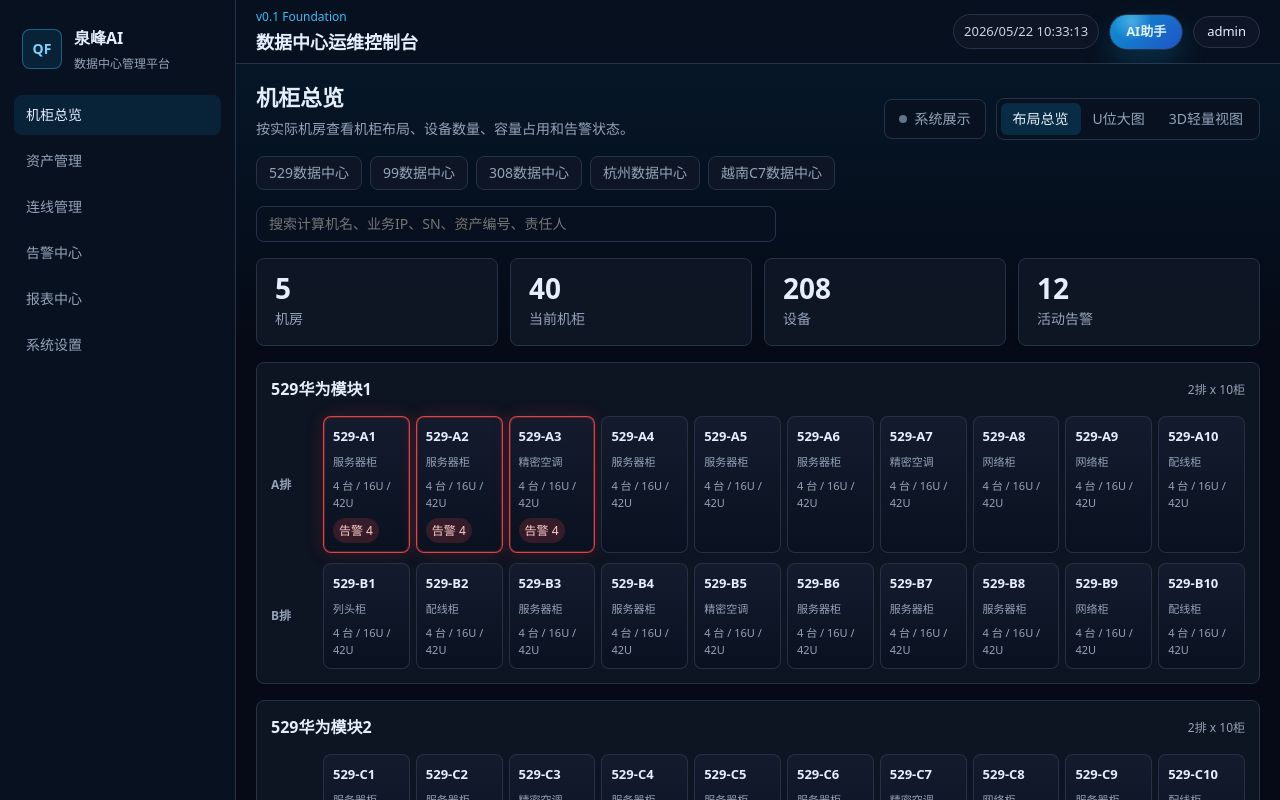
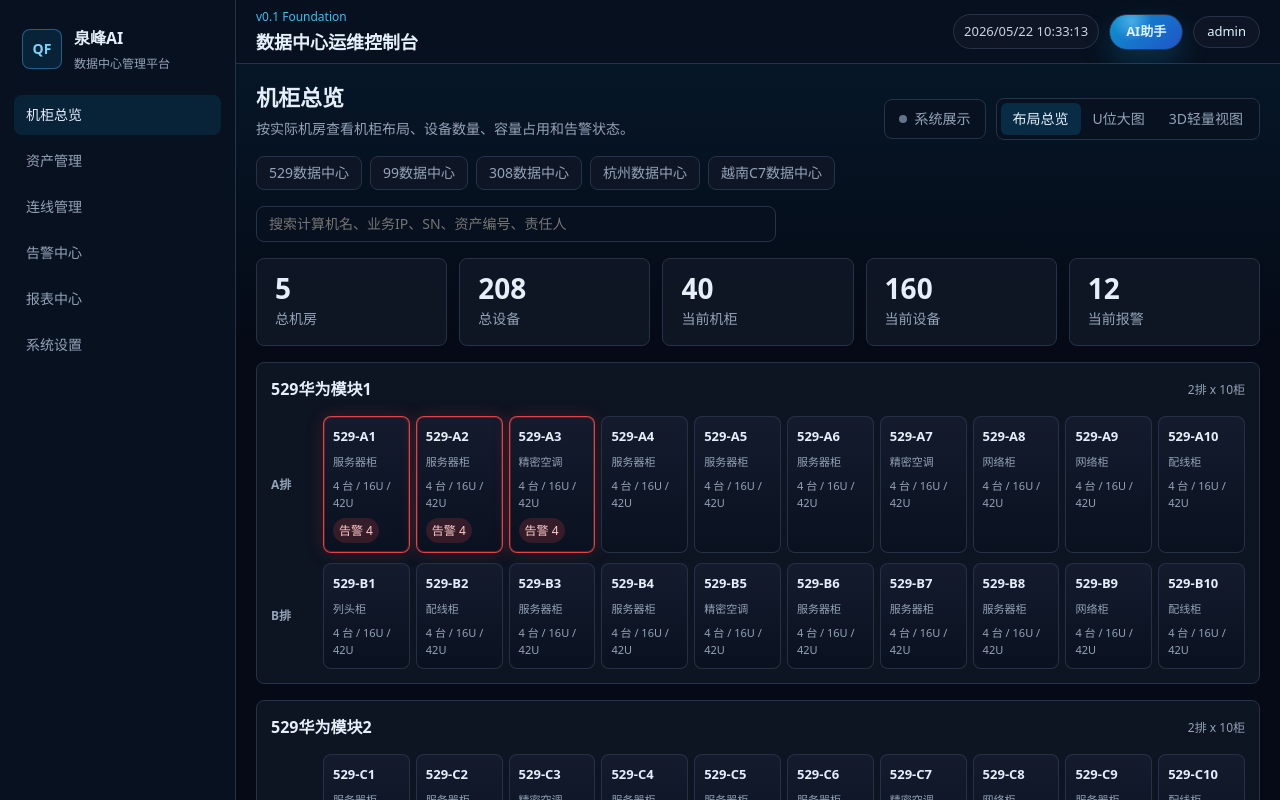
Before and after one commit to guyoufeng/file, a Vue app: page /#/rack-overview in a window 1280 px wide. Shown: the top 800 px of the page. Built offline with nearby package versions, Linux system fonts and the light colour scheme; what vue-konva would draw is missing.

Commit message:
feat: refine rack overview interactions

```diff
--- a/src/features/asset-management/components/DeviceFormDrawer.vue
+++ b/src/features/asset-management/components/DeviceFormDrawer.vue
@@ -109,7 +109,7 @@ function submit() {
 </script>
 
 <template>
-  <div v-if="open" class="drawer">
+  <div v-if="open" class="drawer" @pointerdown.self="emit('close')">
     <div class="drawer-panel">
       <header>
         <h3>{{ device ? '编辑设备' : '新增设备' }}</h3>
--- a/src/features/rack-overview/RackOverviewPage.vue
+++ b/src/features/rack-overview/RackOverviewPage.vue
@@ -22,6 +22,7 @@ import RightDetailDrawer from "./components/RightDetailDrawer.vue";
 import ViewModeTabs, { type ViewMode } from "./components/ViewModeTabs.vue";
 import DeviceFormDrawer from "../asset-management/components/DeviceFormDrawer.vue";
 import { getRoomOptions, getRoomRacks } from "./layout";
+import { getRackOverviewMetrics } from "./metrics";
 
 const Rack3DView = defineAsyncComponent(
   () => import("./components/Rack3DView.vue"),
@@ -56,6 +57,15 @@ const selectedDevice = computed(
     assetStore.devices.find((device) => device.id === selectedDeviceId.value) ??
     null,
 );
+const overviewMetrics = computed(() =>
+  getRackOverviewMetrics(
+    roomStore.rooms,
+    roomStore.racks,
+    assetStore.devices,
+    alertStore.alerts,
+    selectedRoom.value?.id,
+  ),
+);
 const locationFocusText = computed(() => {
   if (!selectedRack.value && !selectedDevice.value) return "";
 
@@ -66,11 +76,6 @@ const locationFocusText = computed(() => {
     selectedDevice.value.computerName || selectedDevice.value.name;
   return `已定位：${rackName} / ${deviceName} / ${selectedDevice.value.businessIp ?? "无业务IP"} / ${selectedDevice.value.startU}U-${selectedDevice.value.endU}U`;
 });
-const activeAlerts = computed(
-  () =>
-    alertStore.alerts.filter((alert) => alert.status !== "recovered").length,
-);
-
 watch(roomOptions, (rooms) => {
   if (!selectedRoomId.value && rooms.length > 0) {
     selectedRoomId.value = rooms[0].id;
@@ -141,8 +146,8 @@ function selectDeviceFromRack(device: Device) {
   const rack = roomStore.racks.find((item) => item.id === device.rackId);
   if (rack) {
     selectedRack.value = rack;
-    detailOpen.value = true;
   }
+  detailOpen.value = false;
   openDeviceEditor(device);
 }
 
@@ -188,20 +193,24 @@ async function saveDevice(device: Device) {
 
     <div class="overview-metrics" aria-label="数据加载状态">
       <div>
-        <strong>{{ roomStore.rooms.length }}</strong>
-        <span>机房</span>
+        <strong>{{ overviewMetrics.totalRooms }}</strong>
+        <span>总机房</span>
       </div>
       <div>
-        <strong>{{ selectedRoomRacks.length }}</strong>
+        <strong>{{ overviewMetrics.totalDevices }}</strong>
+        <span>总设备</span>
+      </div>
+      <div>
+        <strong>{{ overviewMetrics.currentRacks }}</strong>
         <span>当前机柜</span>
       </div>
       <div>
-        <strong>{{ assetStore.devices.length }}</strong>
-        <span>设备</span>
+        <strong>{{ overviewMetrics.currentDevices }}</strong>
+        <span>当前设备</span>
       </div>
       <div>
-        <strong>{{ activeAlerts }}</strong>
-        <span>活动告警</span>
+        <strong>{{ overviewMetrics.currentAlerts }}</strong>
+        <span>当前报警</span>
       </div>
     </div>
 
@@ -300,7 +309,7 @@ async function saveDevice(device: Device) {
 
 .overview-metrics {
   display: grid;
-  grid-template-columns: repeat(4, minmax(0, 1fr));
+  grid-template-columns: repeat(5, minmax(0, 1fr));
   gap: 12px;
   margin-bottom: 16px;
 }
--- a/src/features/rack-overview/components/RightDetailDrawer.vue
+++ b/src/features/rack-overview/components/RightDetailDrawer.vue
@@ -1,5 +1,5 @@
 <script setup lang="ts">
-import { computed, onBeforeUnmount, ref, watch } from 'vue'
+import { computed, nextTick, onBeforeUnmount, onMounted, ref, watch } from 'vue'
 import type { Alert, Device, Rack } from '../../../types/domain'
 import AlertDetailPanel from './AlertDetailPanel.vue'
 import DeviceDetailPanel from './DeviceDetailPanel.vue'
@@ -34,6 +34,12 @@ let dragState: { kind: 'move' | 'resize'; startX: number; startY: number; rect:
 
 onBeforeUnmount(() => {
   stopPointerTracking()
+  document.removeEventListener('pointerdown', handleOutsidePointerDown)
+})
+
+onMounted(async () => {
+  await nextTick()
+  document.addEventListener('pointerdown', handleOutsidePointerDown)
 })
 
 function startMove(event: PointerEvent) {
@@ -47,6 +53,16 @@ function startResize(event: PointerEvent) {
   event.stopPropagation()
   dragState = { kind: 'resize', startX: event.clientX, startY: event.clientY, rect: { ...windowRect.value } }
   startPointerTracking()
+}
+
+function handleOutsidePointerDown(event: PointerEvent) {
+  const target = event.target as HTMLElement | null
+  if (
+    !target?.closest('[data-testid="rack-detail-floating-window"]') &&
+    !target?.closest('.drawer')
+  ) {
+    emit('close')
+  }
 }
 
 function startPointerTracking() {
--- /dev/null
+++ b/src/features/rack-overview/metrics.ts
@@ -0,0 +1,37 @@
+import type { Alert, Device, Rack, Room } from "../../types/domain";
+
+export interface RackOverviewMetrics {
+  totalRooms: number;
+  totalDevices: number;
+  currentRacks: number;
+  currentDevices: number;
+  currentAlerts: number;
+}
+
+export function getRackOverviewMetrics(
+  rooms: Room[],
+  racks: Rack[],
+  devices: Device[],
+  alerts: Alert[],
+  roomId?: string | null,
+): RackOverviewMetrics {
+  const currentRackIds = new Set(
+    racks.filter((rack) => rack.roomId === roomId).map((rack) => rack.id),
+  );
+  const currentDeviceIds = new Set(
+    devices
+      .filter((device) => currentRackIds.has(device.rackId))
+      .map((device) => device.id),
+  );
+
+  return {
+    totalRooms: rooms.length,
+    totalDevices: devices.length,
+    currentRacks: currentRackIds.size,
+    currentDevices: currentDeviceIds.size,
+    currentAlerts: alerts.filter(
+      (alert) =>
+        currentDeviceIds.has(alert.deviceId) && alert.status !== "recovered",
+    ).length,
+  };
+}
--- a/src/services/rack/rackDeviceText.ts
+++ b/src/services/rack/rackDeviceText.ts
@@ -46,7 +46,7 @@ export function getRackDeviceTextLayout(input: {
   zoom: number;
   blockHeight: number;
 }): RackDeviceTextLayout {
-  const centered = shouldCenterRackDeviceText(input.device);
+  const centered = input.compact || shouldCenterRackDeviceText(input.device);
   const availableHeight = Math.max(12, input.blockHeight - 8);
   const lineCount = getRackDeviceText(input.device, input.compact).split("\n")
     .length;
@@ -66,6 +66,8 @@ export function getRackDeviceTextLayout(input: {
     lineHeight,
     align: centered ? "center" : "left",
     verticalAlign: centered ? "middle" : "top",
-    yOffset: centered ? Math.max(0, (input.blockHeight - estimatedTextHeight) / 2) : 4,
+    yOffset: centered
+      ? Math.max(0, (input.blockHeight - estimatedTextHeight) / 2)
+      : 4,
   };
 }
```
Also changed, not shown: 2 other files (tests, documents, lock files or other folders).
